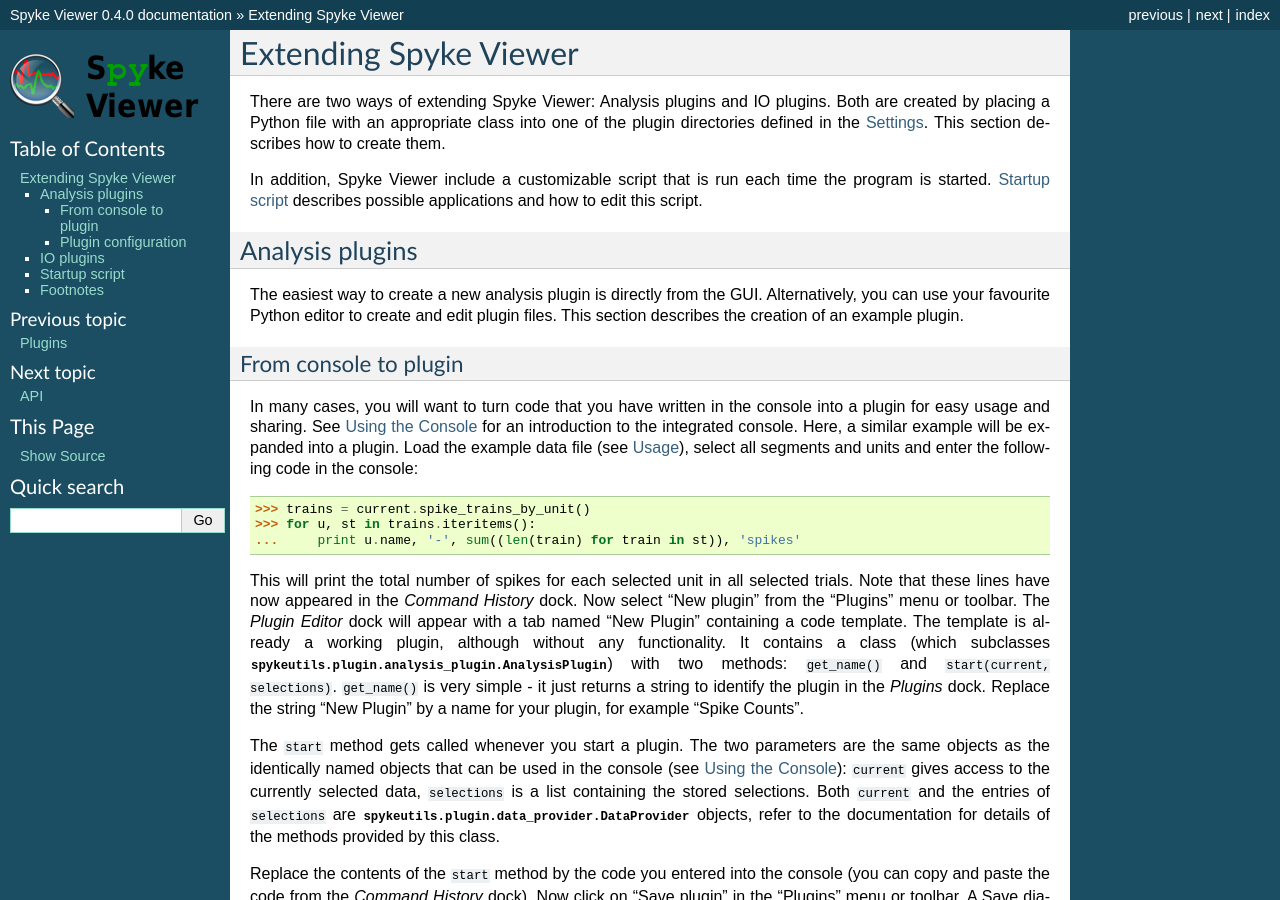
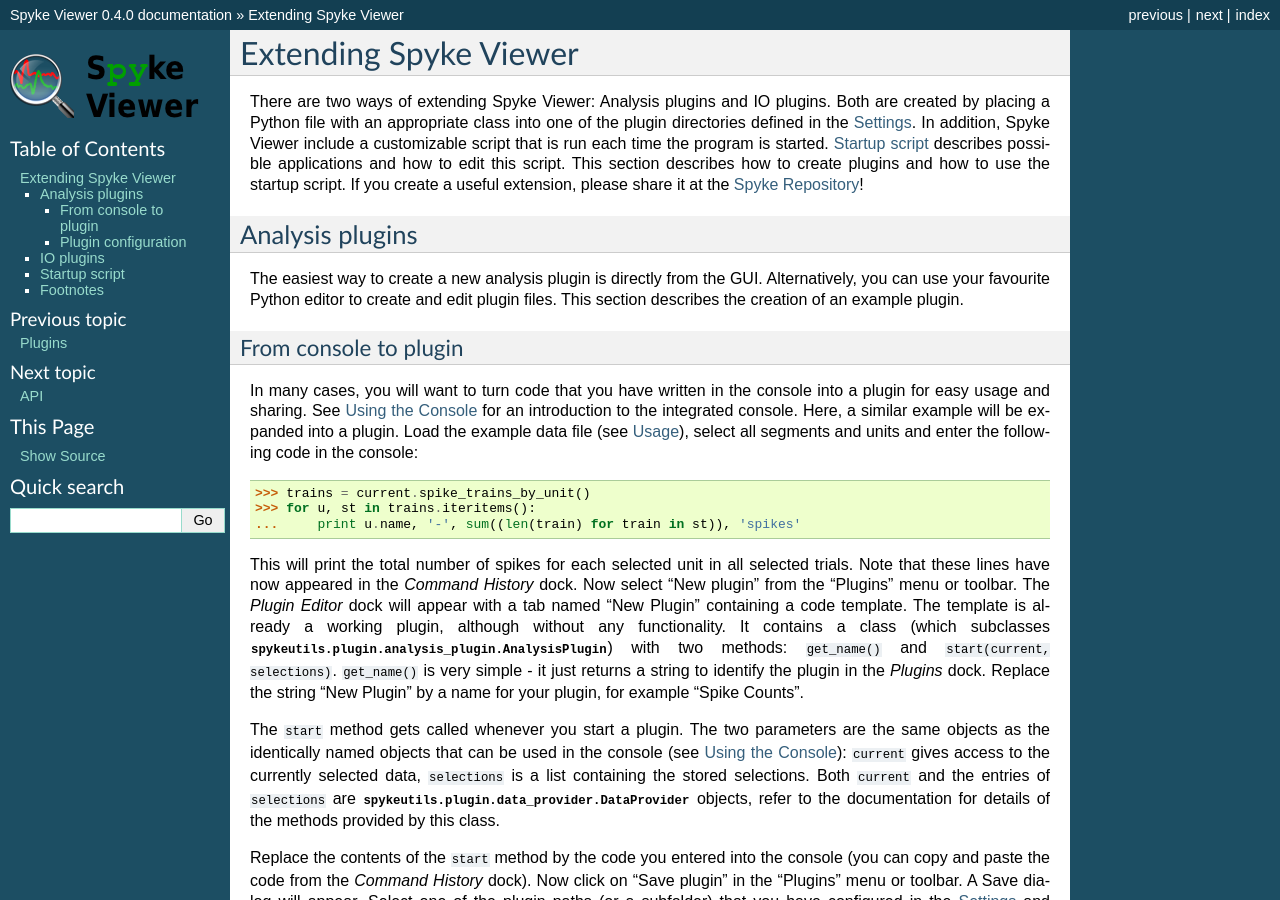
Before and after one commit to rproepp/spykeviewer, a Sphinx documentation site: the page built from doc/source/extending.rst, in a window 1280 px wide and 900 px high. Built offline with Sphinx 7.4.7, drawn with Linux system fonts in a browser that asks for light colours; formulas are drawn with MathJax 3.

Commit message:
Links to Spyke Repository in docs

```diff
--- a/doc/source/extending.rst
+++ b/doc/source/extending.rst
@@ -4,12 +4,12 @@ Extending Spyke Viewer
 ======================
 There are two ways of extending Spyke Viewer: Analysis plugins and IO plugins.
 Both are created by placing a Python file with an appropriate class into one
-of the plugin directories defined in the :ref:`settings`. This section
-describes how to create them.
-
-In addition, Spyke Viewer include a customizable script that is run each time
-the program is started. :ref:`startup` describes possible applications and how
-to edit this script.
+of the plugin directories defined in the :ref:`settings`. In addition, Spyke
+Viewer include a customizable script that is run each time the program is
+started. :ref:`startup` describes possible applications and how to edit this
+script. This section describes how to create plugins and how to use the
+startup script. If you create a useful extension, please share it at the
+`Spyke Repository <http://spyke-viewer.g-node.org/>`_!
 
 
 .. _analysisplugins:
--- a/doc/source/index.rst
+++ b/doc/source/index.rst
@@ -17,6 +17,9 @@ or external editors.
 
 A mailinglist for discussion and support is available at
 https://groups.google.com/d/forum/spyke-viewer
+
+Users can download and share plugins and other extensions at
+http://spyke-viewer.g-node.org
 
 Contents:
 
--- a/doc/source/plugins.rst
+++ b/doc/source/plugins.rst
@@ -6,6 +6,9 @@ Plugins
 This section describes the configuration options of the plugins that are
 included with Spyke Viewer. All included plugins create plots. For
 information on how to create your own plugins, see :ref:`analysisplugins`.
+You can find additional plugins at the
+`Spyke Repository <http://spyke-viewer.g-node.org/>`_.
+
 
 Signal Plot
 -----------
```
